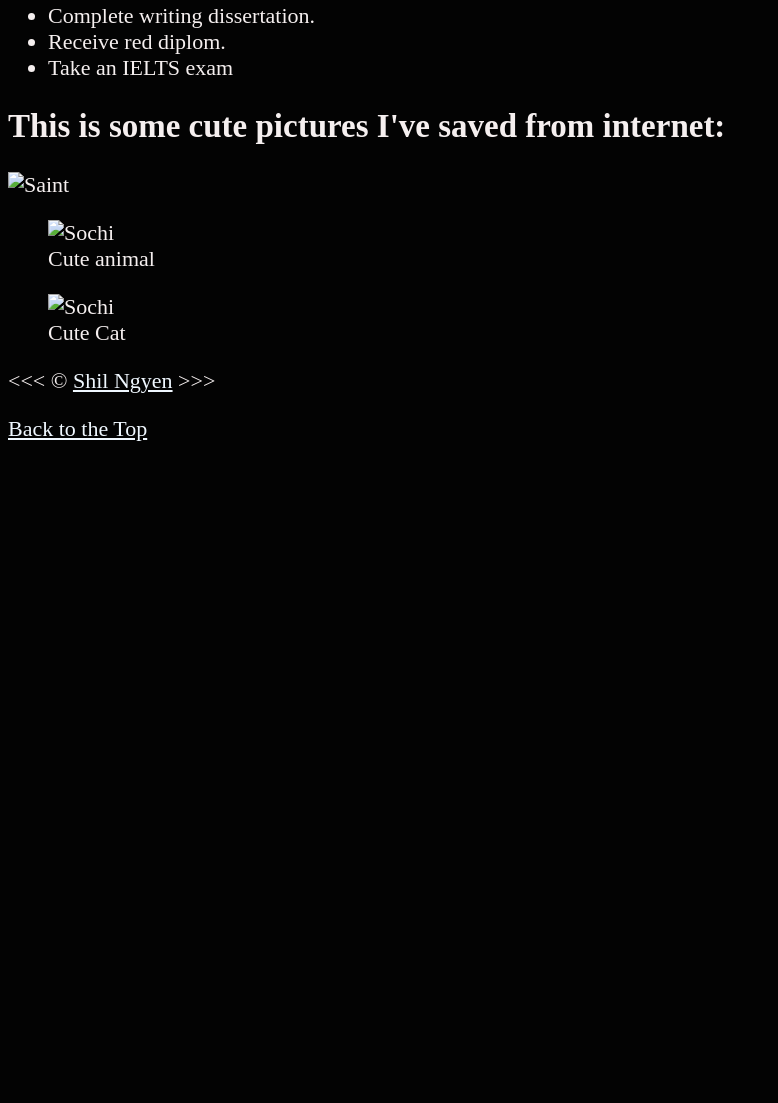
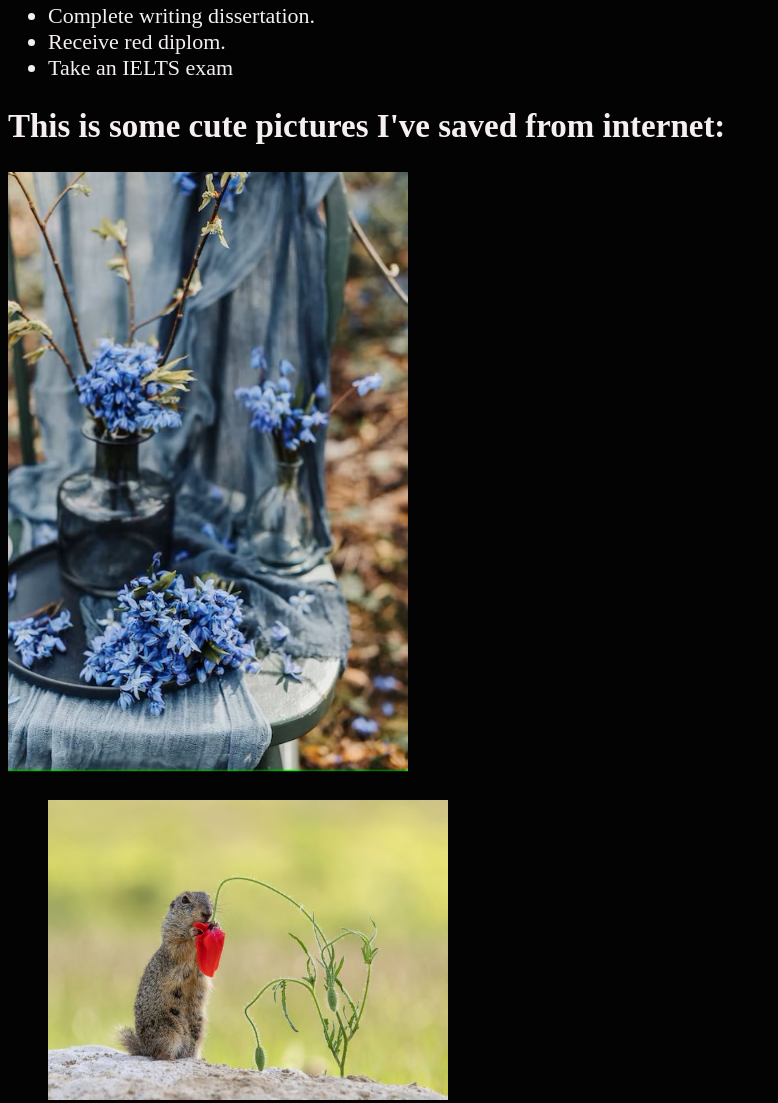
Before and after one commit to thunguyen1412/myfristwebsite, a plain HTML site: page index.html in a window 1280 px wide. Shown: the part 1098-2201 px from the top of the page, without its empty margins (0-778 px from the left). Before the commit the page ends 1562 px from the top, so only its background shows below. Drawn offline with Linux system fonts and the light colour scheme.

Commit message:
Update index.html

```diff
--- a/index.html
+++ b/index.html
@@ -114,17 +114,17 @@
     </article>
     <article id="somethingCute">
         <h2>This is some cute pictures I've saved from internet:</h2>
-        <img src="img/hoa.jpg" alt="Saint" title="Saint Pertecbua"
+        <img src="hoa.jpg" alt="Saint" title="Saint Pertecbua"
              width="400" height="600" loading="lazy">
         <figure>
-            <img src="img/soc.jpg" alt="Sochi" title="Sochi"
+            <img src="soc.jpg" alt="Sochi" title="Sochi"
             width="400" height="300">
             <figcaption>
                 Cute animal
             </figcaption>
         </figure>
         <figure>
-            <img src="img/Cat.jpg" alt="Sochi" title="Sochi"
+            <img src="Cat.jpg" alt="Sochi" title="Sochi"
             width="400" height="600">
             <figcaption>
                 Cute Cat
```
